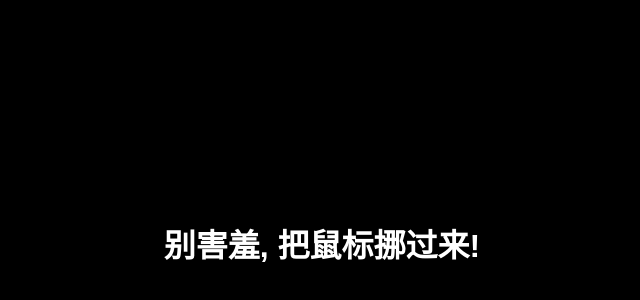
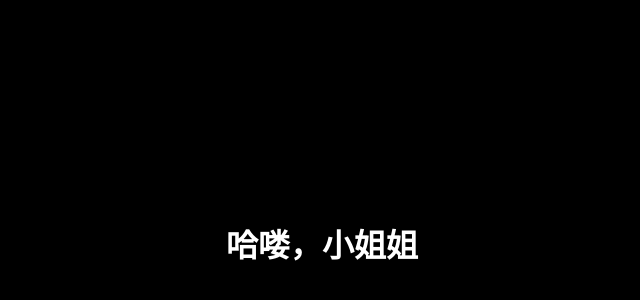
Before and after one commit to ChefCole/dream45678.github.io, a plain HTML site: page index.html in a window 1280 px wide. Shown: the part 180-480 px from the top of the page, without its empty margins (318-958 px from the left). Drawn offline with Linux system fonts and the light colour scheme.

Commit message:
Update index.html

```diff
--- a/index.html
+++ b/index.html
@@ -2,7 +2,7 @@
 <html>
 <head>
 <meta charset="utf-8">
-<title>Canvas鼠标移动粒子效果动画 - A5源码  </title>
+<title>Canvas鼠标移动粒子 </title>
 
 <style>
 body,
@@ -36,7 +36,7 @@ h1{
 <body>
 
 <h1>
- 别害羞, 把鼠标挪过来!
+ 哈喽，小姐姐
 </h1>
 
 <canvas></canvas>
```
